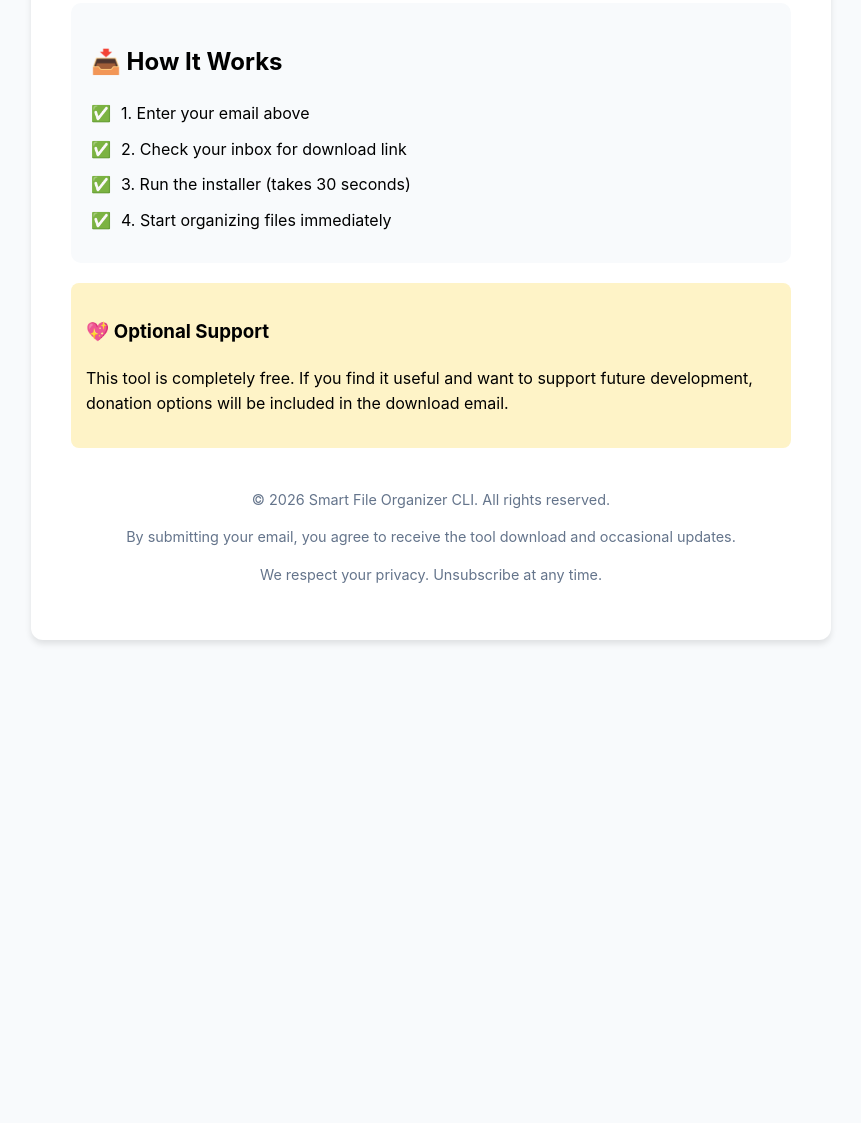
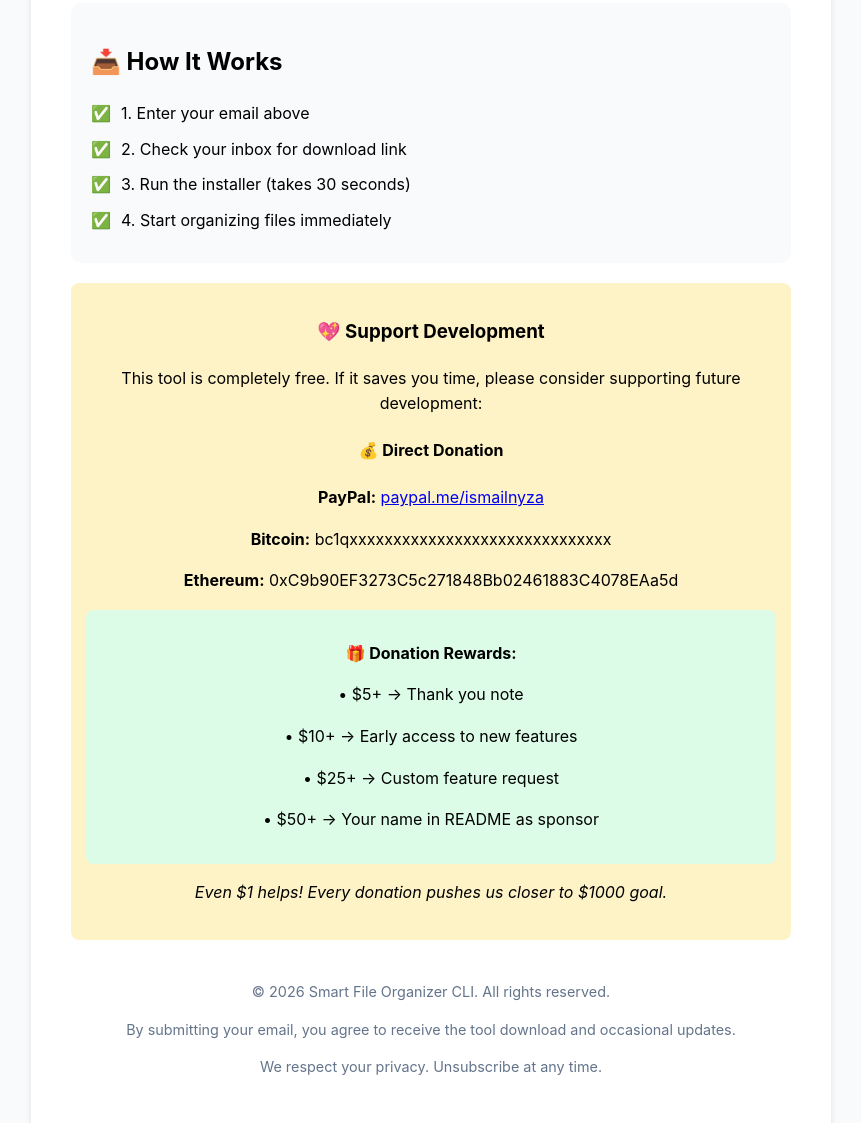
Before and after one commit to ismailnyza/smart-file-organizer, a website: page index.html in a window 1280 px wide. Shown: the part 1203-2326 px from the top of the page, without its empty margins (209-1070 px from the left). Before the commit the page ends 1863 px from the top, so only its background shows below. Drawn offline with Linux system fonts and the light colour scheme.

Commit message:
Add direct donation section with rewards

```diff
--- a/index.html
+++ b/index.html
@@ -139,9 +139,26 @@
             <div class="feature">4. Start organizing files immediately</div>
         </div>
 
-        <div class="guarantee">
-            <h3>💖 Optional Support</h3>
-            <p>This tool is completely free. If you find it useful and want to support future development, donation options will be included in the download email.</p>
+        <div class="guarantee" style="text-align: center;">
+            <h3>💖 Support Development</h3>
+            <p>This tool is completely free. If it saves you time, please consider supporting future development:</p>
+
+            <div style="margin: 20px 0;">
+                <h4>💰 Direct Donation</h4>
+                <p><strong>PayPal:</strong> <a href="https://paypal.me/ismailnyza" target="_blank">paypal.me/ismailnyza</a></p>
+                <p><strong>Bitcoin:</strong> bc1qxxxxxxxxxxxxxxxxxxxxxxxxxxxxxx</p>
+                <p><strong>Ethereum:</strong> 0xC9b90EF3273C5c271848Bb02461883C4078EAa5d</p>
+
+                <div style="background: #dcfce7; padding: 15px; border-radius: 8px; margin: 15px 0;">
+                    <p><strong>🎁 Donation Rewards:</strong></p>
+                    <p>• $5+ → Thank you note</p>
+                    <p>• $10+ → Early access to new features</p>
+                    <p>• $25+ → Custom feature request</p>
+                    <p>• $50+ → Your name in README as sponsor</p>
+                </div>
+
+                <p><em>Even $1 helps! Every donation pushes us closer to $1000 goal.</em></p>
+            </div>
         </div>
 
         <div class="footer">
```
Also changed, not shown: README.md.
